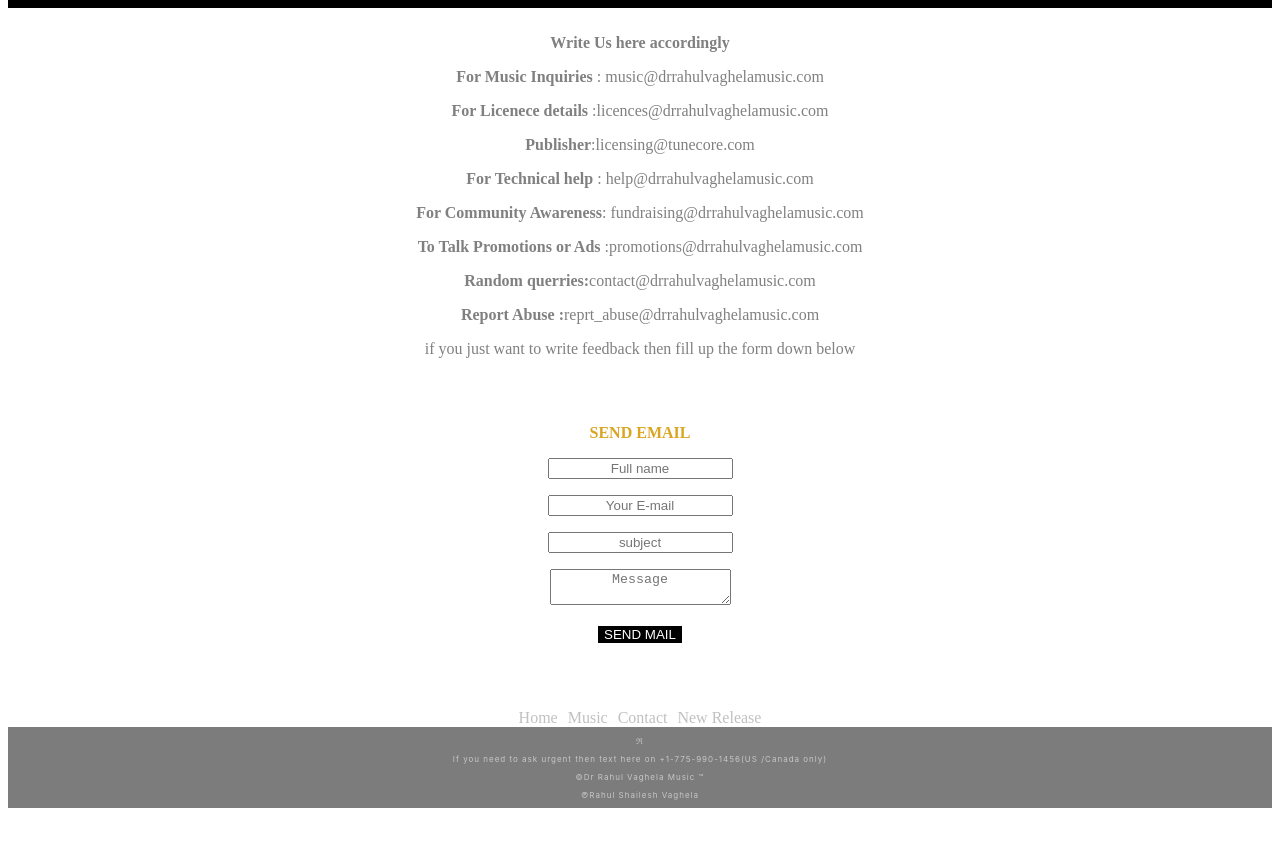
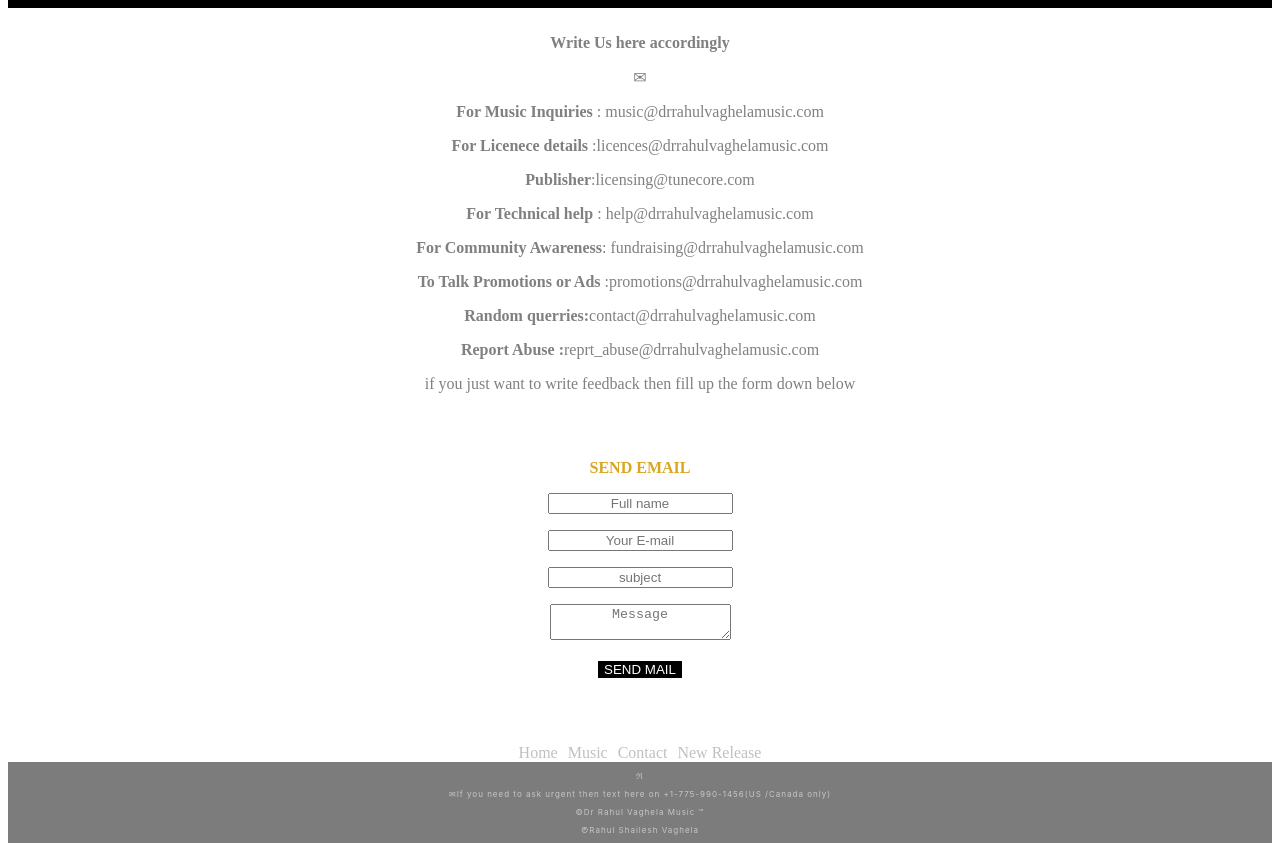
Before and after one commit to DrRahulVaghelaMusicData/New-Data, a plain HTML site: page Contact.html in a window 1280 px wide. Shown: the part 290-1133 px from the top of the page. Before the commit the page ends 1098 px from the top, so only its background shows below. Drawn offline with Linux system fonts and the light colour scheme.

Commit message:
Update Contact.html

```diff
--- a/Contact.html
+++ b/Contact.html
@@ -19,6 +19,7 @@
         <P class="wordsoftitlweemail">
             <B>Write Us here accordingly</B>
         </P>
+        <p>&#9993;</p>
         <P>
             <B> For Music Inquiries</B> : music@drrahulvaghelamusic.com </p>
         <p>
@@ -59,7 +60,7 @@
     <div class="Credit">
 
         <p>&real;</p>
-<p>If you need to ask urgent then text here on +1-775-990-1456(US /Canada only)<p>
+<p>&#9993;If you need to ask urgent then text here on +1-775-990-1456(US /Canada only)<p>
         <p itemprop="copyrightHolder">&COPY;Dr Rahul Vaghela Music &TRADE;</p>
         <p itemprop="copyrightHolder">&copysr;Rahul Shailesh Vaghela</p>
 </body>
```
